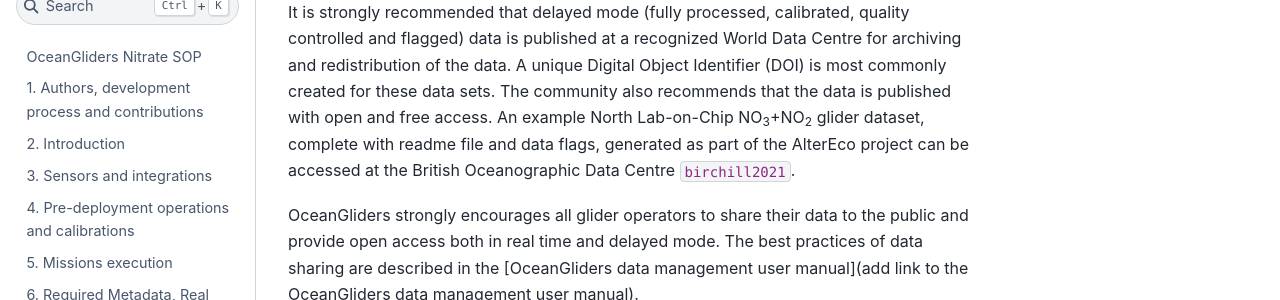
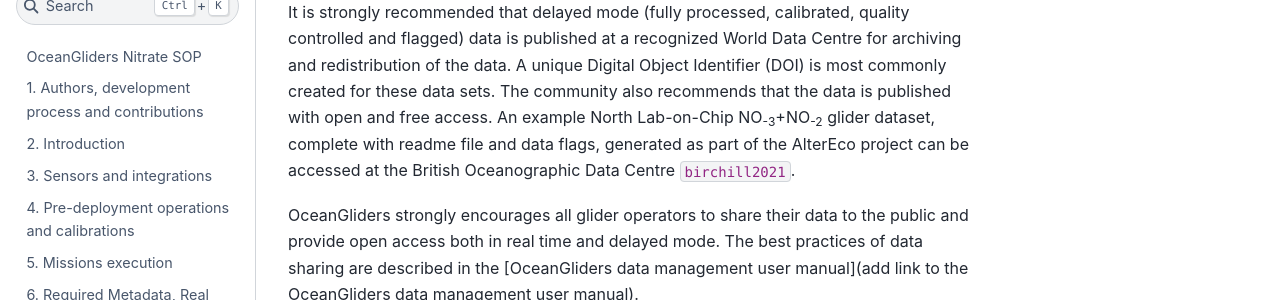
Before and after one commit to OceanGlidersCommunity/Nitrate_SOP, a Jupyter Book: the page built from sections/data_sharing.md, in a window 1280 px wide. Shown: the part 136-436 px from the top of the page. Built offline with Jupyter Book 1.0.4 settings and Sphinx 7.4.7 and the Sphinx Book theme 1.1.4, drawn with Linux system fonts in a browser that asks for light colours; cross-references to code outside the pages are shown as plain code.

Commit message:
just some -

```diff
--- a/sections/data_sharing.md
+++ b/sections/data_sharing.md
@@ -2,7 +2,7 @@
 It is strongly recommended that delayed mode (fully processed, calibrated, quality controlled and flagged) data is published at a recognized World Data Centre for archiving and redistribution of the data.
 A unique Digital Object Identifier (DOI) is most commonly created for these data sets.
 The community also recommends that the data is published with open and free access.
-An example North Lab-on-Chip NO<sub>3</sub>+NO<sub>2</sub> glider dataset, complete with readme file and data flags, generated as part of the AlterEco project can be accessed at the British Oceanographic Data Centre {cite}`birchill2021`.
+An example North Lab-on-Chip NO<sub>-3</sub>+NO<sub>-2</sub> glider dataset, complete with readme file and data flags, generated as part of the AlterEco project can be accessed at the British Oceanographic Data Centre {cite}`birchill2021`.
 
 OceanGliders strongly encourages all glider operators to share their data to the public and provide open access both in real time and delayed mode.
 The best practices of data sharing are described in the [OceanGliders data management user manual](add link to the OceanGliders data management user manual).
```
